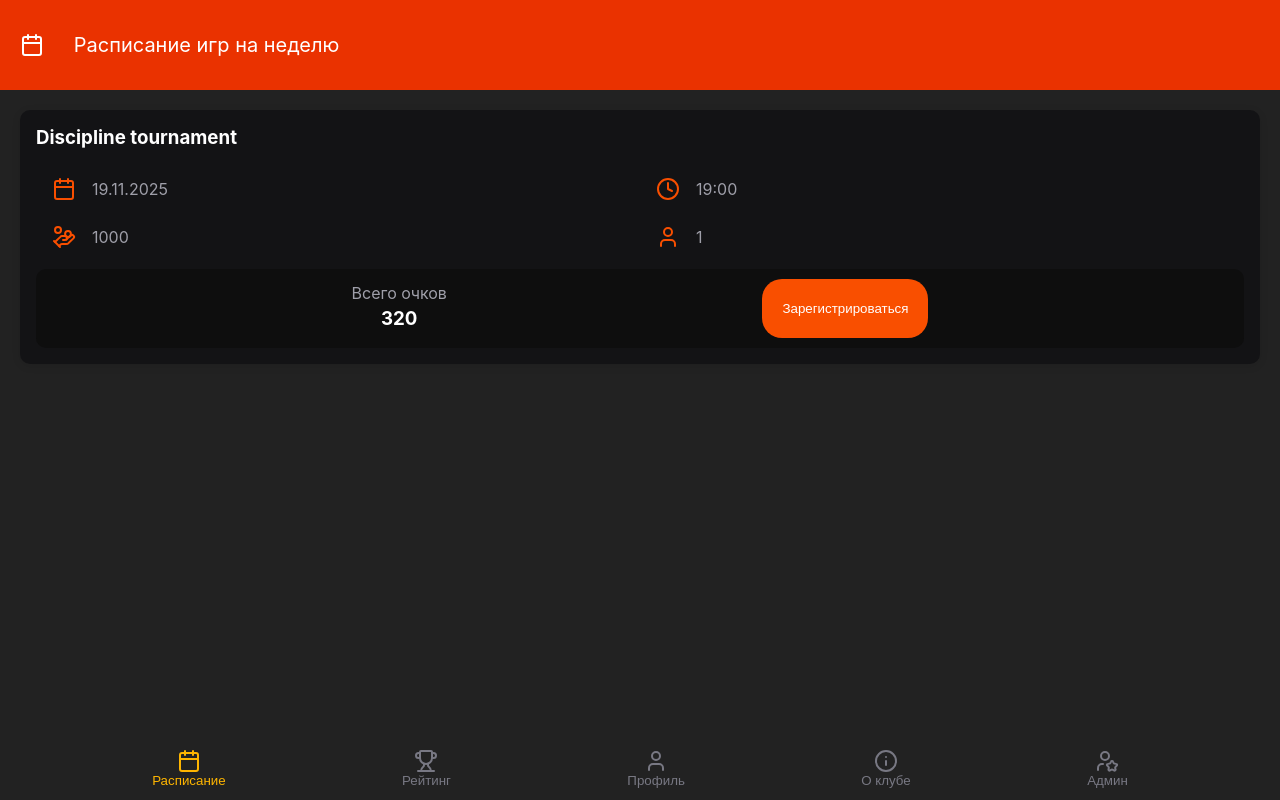
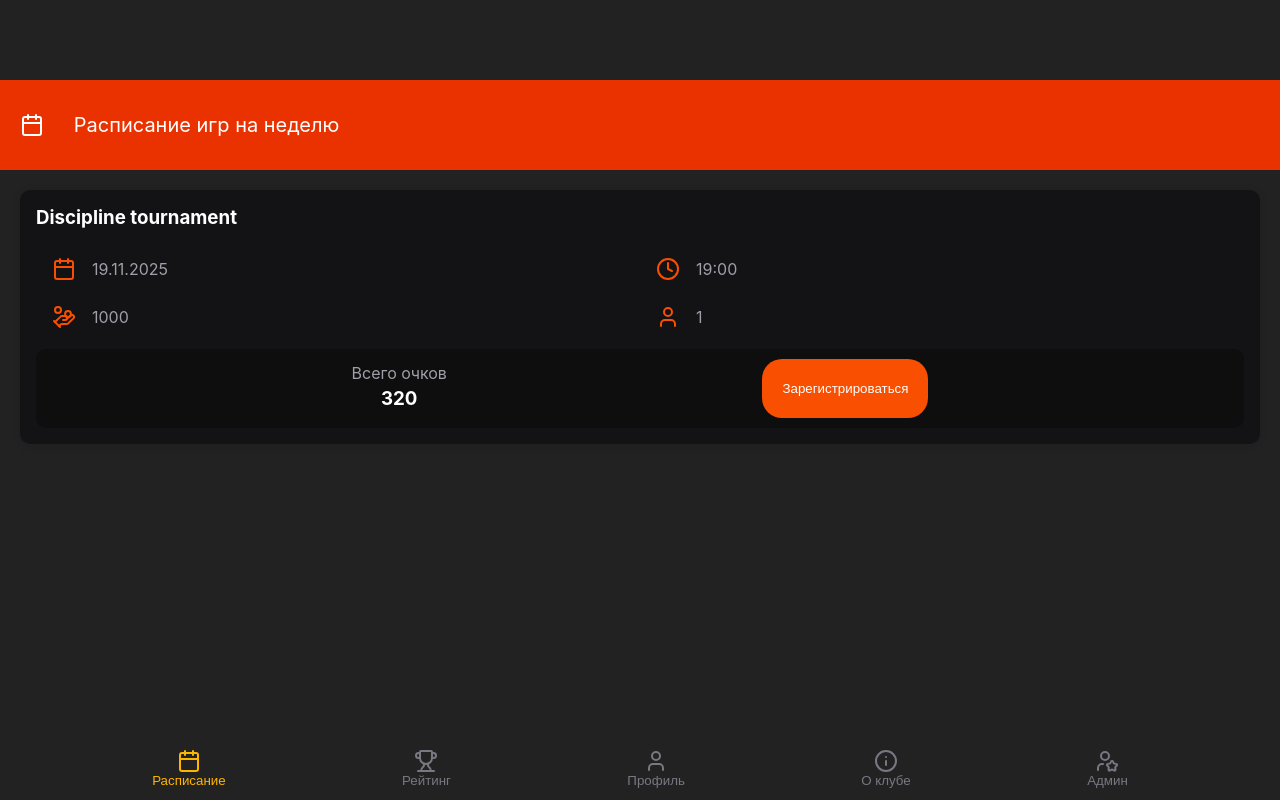
Before and after one commit to klu4vanya/PrideCRM, a React (Create React App) app in the folder crm-pride/: page / in a window 1280 px wide. Built offline with nearby package versions, Linux system fonts and the light colour scheme; no server answers.

Commit message:
some changes

```diff
--- a/crm-pride/src/components/Layout.tsx
+++ b/crm-pride/src/components/Layout.tsx
@@ -7,14 +7,16 @@ import { ReactComponent as UserIcon } from "../assets/user.svg";
 import { ReactComponent as InfoIcon } from "../assets/info.svg";
 import { ReactComponent as UserStarIcon } from "../assets/user-star.svg";
 
-
+const ContentWrapper = styled.div`
+  padding-bottom: 80px;
+`;
 const Nav = styled.nav`
   display: flex;
   justify-content: space-around;
   background-color: #222;
   width: 90%;
   padding: 11px;
-  position: absolute;
+  position: fixed;
   bottom: 0;
   left: 50%;
   transform: translate(-50%, 0);
@@ -42,7 +44,7 @@ const NavButton = styled.button<{ active: boolean }>`
 
 
 
-const Layout: React.FC = () => {
+const Layout: React.FC<{ children?: React.ReactNode }> = ({children}) => {
   const location = useLocation();
   const navigate = useNavigate();
 
@@ -55,6 +57,8 @@ const Layout: React.FC = () => {
   ];
 
   return (
+    <>
+      <ContentWrapper>{children}</ContentWrapper>
       <Nav>
         {navItems.map((item) => (
           <NavButton
@@ -67,6 +71,7 @@ const Layout: React.FC = () => {
           </NavButton>
         ))}
       </Nav>
+      </>
   );
 };
 
```
